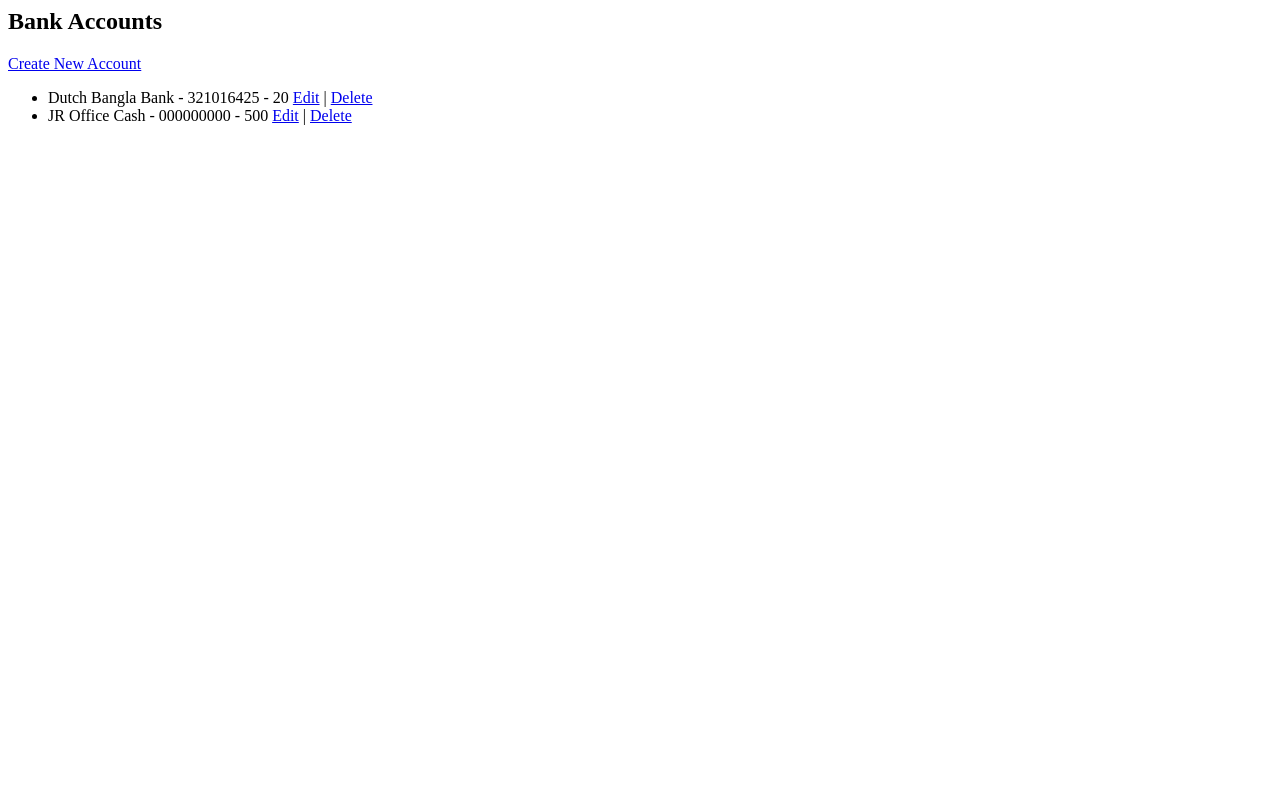
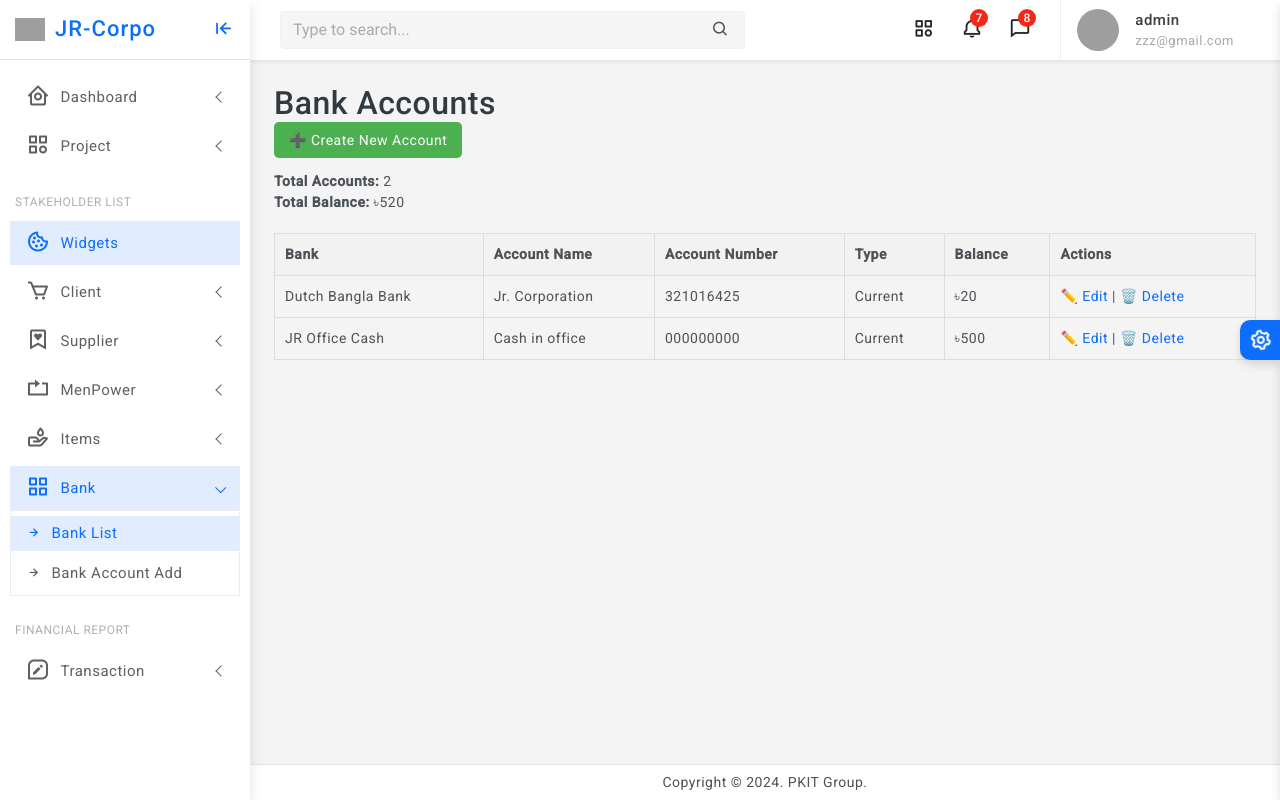
Before and after one commit to tohidrupok/operations-processing-system, a Django app: page /bank/list/ in a window 1280 px wide. Run offline with Django 5.2, Linux system fonts and the light colour scheme; a user stored in the database is signed in; data comes from the database, SQL or seed files in the repository; both versions use the stored data as it was after the commit; some libraries are stand-ins or nearby versions; grey boxes are pictures that could not be loaded.

Commit message:
bank statement more user friendly make

```diff
--- a/core/forms.py
+++ b/core/forms.py
@@ -30,7 +30,7 @@ class ItemForm(forms.ModelForm):
 class ProjectForm(forms.ModelForm):
     class Meta:
         model = Project
-        fields = ['company', 'name', 'location','approximate_bill']
+        fields = ['company', 'name', 'location','approximate_bill','status']
 
 class MemoForm(forms.ModelForm):
     class Meta:
--- a/core/templates/bank/bank_confirm_delete.html
+++ b/core/templates/bank/bank_confirm_delete.html
@@ -1,3 +1,7 @@
+{% extends 'partials/base0.html' %}
+{% block content %}
+{% load static %}
+
 <h2>Confirm Delete</h2>
 <p>Are you sure you want to delete {{ account.name }} - {{ account.account_number }}?</p>
 <form method="post">
@@ -5,3 +9,4 @@
     <button type="submit">Yes, delete</button>
     <a href="{% url 'bank_list' %}">Cancel</a>
 </form>
+{% endblock %}
--- a/core/templates/bank/bank_form.html
+++ b/core/templates/bank/bank_form.html
@@ -1,3 +1,6 @@
+{% extends 'partials/base0.html' %}
+{% block content %}
+{% load static %}
 <h2>{{ form.instance.pk|yesno:"Update Account,Create Account" }}</h2>
 <form method="post">
     {% csrf_token %}
@@ -5,3 +8,4 @@
     <button type="submit">Save</button>
     <a href="{% url 'bank_list' %}">Back</a>
 </form>
+{% endblock %}
--- a/core/templates/bank/bank_list.html
+++ b/core/templates/bank/bank_list.html
@@ -1,11 +1,48 @@
+{% extends 'partials/base0.html' %}
+{% load static %}
+{% block content %}
+
 <h2>Bank Accounts</h2>
-<a href="{% url 'bank_create' %}">Create New Account</a>
-<ul>
-    {% for account in accounts %}
-        <li>
-            {{ account.name }} - {{ account.account_number }} - {{ account.balance }}
-            <a href="{% url 'bank_update' account.pk %}">Edit</a> |
-            <a href="{% url 'bank_delete' account.pk %}">Delete</a>
-        </li>
-    {% endfor %}
-</ul>
+
+<div style="margin-bottom: 20px;">
+    <a href="{% url 'bank_create' %}" style="background-color: #4CAF50; color: white; padding: 10px 15px; text-decoration: none; border-radius: 5px;">➕ Create New Account</a>
+</div>
+
+<div style="margin-bottom: 20px;">
+    <strong>Total Accounts:</strong> {{ total_accounts }}<br>
+    <strong>Total Balance:</strong> ৳{{ total_balance }}
+</div>
+
+<table style="width: 100%; border-collapse: collapse; margin-bottom: 20px;">
+    <thead>
+        <tr style="background-color: #f2f2f2;">
+            <th style="padding: 10px; border: 1px solid #ddd;">Bank</th>
+            <th style="padding: 10px; border: 1px solid #ddd;">Account Name</th>
+            <th style="padding: 10px; border: 1px solid #ddd;">Account Number</th>
+            <th style="padding: 10px; border: 1px solid #ddd;">Type</th>
+            <th style="padding: 10px; border: 1px solid #ddd;">Balance</th>
+            <th style="padding: 10px; border: 1px solid #ddd;">Actions</th>
+        </tr>
+    </thead>
+    <tbody>
+        {% for account in accounts %}
+        <tr>
+            <td style="padding: 10px; border: 1px solid #ddd;">{{ account.name }}</td>
+            <td style="padding: 10px; border: 1px solid #ddd;">{{ account.account_name }}</td>
+            <td style="padding: 10px; border: 1px solid #ddd;">{{ account.account_number }}</td>
+            <td style="padding: 10px; border: 1px solid #ddd;">{{ account.get_account_type_display }}</td>
+            <td style="padding: 10px; border: 1px solid #ddd;">৳{{ account.balance }}</td>
+            <td style="padding: 10px; border: 1px solid #ddd;">
+                <a href="{% url 'bank_update' account.pk %}">✏️ Edit</a> |
+                <a href="{% url 'bank_delete' account.pk %}" onclick="return confirm('Are you sure?');">🗑️ Delete</a>
+            </td>
+        </tr>
+        {% empty %}
+        <tr>
+            <td colspan="6" style="padding: 10px; text-align: center;">No bank accounts found.</td>
+        </tr>
+        {% endfor %}
+    </tbody>
+</table>
+
+{% endblock %}
--- a/core/views.py
+++ b/core/views.py
@@ -221,7 +221,7 @@ def item_delete(request, pk):
 # PROJECT CRUD
 @staff_required
 def project_list(request):
-    projects = Project.objects.all()
+    projects = Project.objects.filter(status='RUNNING').order_by('-created_at')
     return render(request, 'project/project_list.html', {'projects': projects})
 
 
@@ -403,7 +403,13 @@ def manpowermemo_detail(request, pk):
 @staff_required
 def bank_list(request):
     accounts = Bank.objects.all()
-    return render(request, 'bank/bank_list.html', {'accounts': accounts})
+    total_balance = sum(account.balance for account in accounts)
+    total_accounts = accounts.count()
+    return render(request, 'bank/bank_list.html', {
+        'accounts': accounts,
+        'total_balance': total_balance,
+        'total_accounts': total_accounts
+    })
 
 # Create
 @staff_required
```
Also changed, not shown: db.sqlite3.
